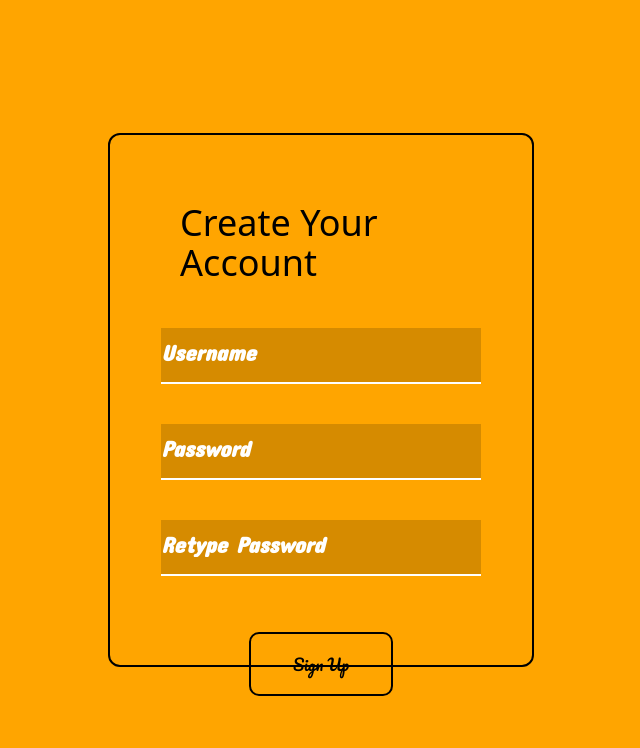
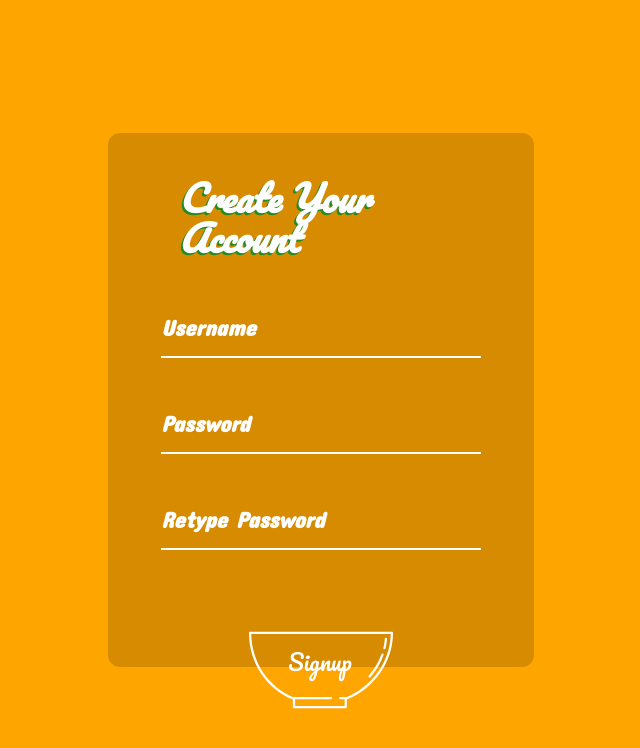
Before and after one commit to ay7991/taste-test, a React app: page /signup in a window 1280 px wide. Shown: the top 748 px of the page, without its empty margins (319-959 px from the left). Built offline with nearby package versions, Linux system fonts and the light colour scheme.

Commit message:
add signup screenshot to readme

```diff
--- a/src/containers/SignupContainer.tsx
+++ b/src/containers/SignupContainer.tsx
@@ -1,5 +1,7 @@
 import React from "react";
 import { useNavigate } from "react-router-dom";
+
+import { ReactComponent as Signup } from "../static/images/signup.svg";
 
 const SignupContainer = (): React.JSX.Element => {
     const usernameFocusBlur = (event: any) => {
@@ -53,15 +55,15 @@ const SignupContainer = (): React.JSX.Element => {
     }
 
     return (
-        <main id="signup" className="flex items-center justify-center h-screen">
-            <section className="flex flex-col rounded-xl items-center border-solid border-black border-2 h-2/3 w-1/3">
-                <h1 className="flex justify-center mt-16 mb-28 items-center text-4xl h-1/6 w-2/3"> Create Your Account </h1>
+        <main className="flex items-center justify-center h-screen">
+            <section id="signup" className="flex flex-col rounded-xl items-center h-2/3 w-1/3">
+                <h1 className="flex justify-center mt-10 mb-36 items-center text-4xl h-1/6 w-2/3"> Create Your Account </h1>
                 <form className="flex justify-center flex-col h-60">
                     <input className="signupInput" type="text" placeholder="Username" id="username" onFocus={usernameFocusBlur} onBlur={usernameFocusBlur}/>
                     <input className="signupInput" type="text" placeholder="Password" id="password" onFocus={passwordFocusBlur} onBlur={passwordFocusBlur}/>
                     <input className="signupInput" type="text" placeholder="Retype Password" id="passwordRetype" onFocus={passwordRetypeFocusBlur} onBlur={passwordRetypeFocusBlur}/>
                     <section className="flex justify-center">
-                        <button className="signupButtons" type="button" onClick={signup}>Sign Up</button>
+                        <Signup className="bowl" type="button" onClick={signup} />
                     </section>
                 </form>
             </section>
--- a/src/static/styles.scss
+++ b/src/static/styles.scss
@@ -18,11 +18,11 @@ main {
     background-color: $taste-test-orange;
 }
 
-#login {
+#login, #signup {
     background-color: darken($taste-test-orange, 8%);
 }
 
-#login h1 {
+#login h1, #signup h1 {
     font-family: "Pacifico", cursive;
     font-weight: 700;
     font-style: italic;
```
Also changed, not shown: src/static/images/signuppage.png (added), 1 other file (tests, documents, lock files or other folders).
